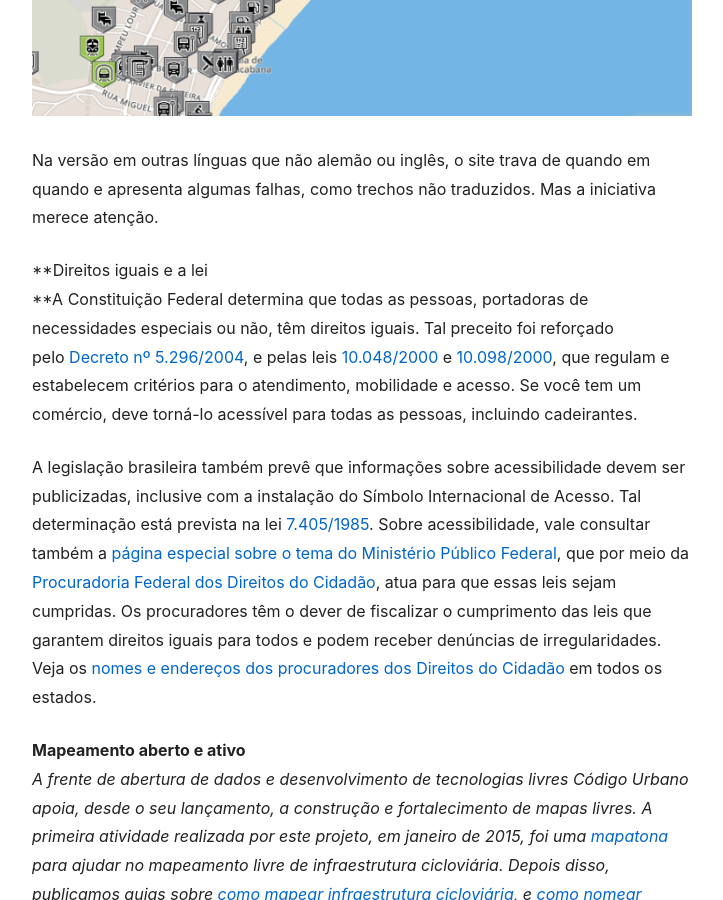
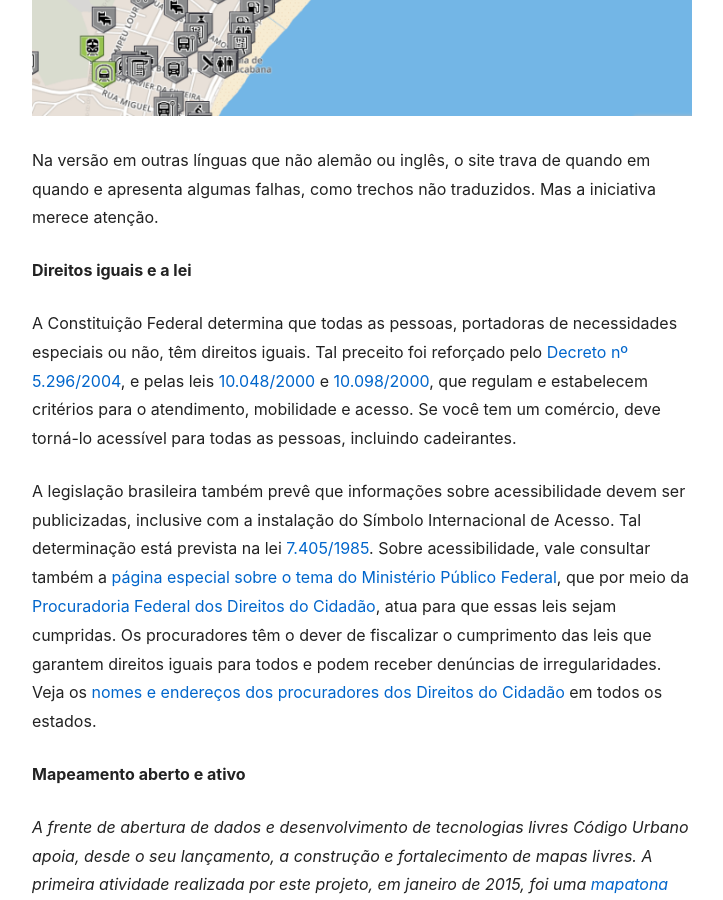
Before and after one commit to codigourbano/website, a Jekyll site: the page built from _posts/2015-09-09-ajude-a-mapear-lugares-acessiveis-para-cadeirantes.md, in a window 1280 px wide and 900 px high, scrolled down 2404 px. Shown: the whole window, without its empty margins (278-1001 px from the left). Built offline with Jekyll 4.4.1, drawn with Linux system fonts in a browser that asks for light colours; part of the change alters nothing that is shown; some of the changed text lies outside the part shown.

Commit message:
fix(post): Wheelmap links, headings, and images on cadeirantes post
Correct openstreetmap tag typo; use https for OSM/Wheelmap; drop dead
Windows Store link with a short archival note; map Berlin/SP/RJ figures
with HTML img + alts and Rio link to Wheelmap near Copacabana; fix split
bold heading and clarify closing section italics.

Made-with: Cursor

```diff
--- a/_posts/2015-09-09-ajude-a-mapear-lugares-acessiveis-para-cadeirantes.md
+++ b/_posts/2015-09-09-ajude-a-mapear-lugares-acessiveis-para-cadeirantes.md
@@ -10,33 +10,35 @@ tags:
   - "calculo-de-rotas"
   - "mapas"
   - "mapas-abertos"
-  - "openstreeetmap"
+  - "openstreetmap"
   - "wheelmap-org"
 coverImage: "cadeirantes-berlin.png"
 ---
 
-É fácil, simples e rápido mapear os lugares acessíveis para cadeirantes do seu bairro. Graças a um aplicativo baseado no [OpenStreetMap](http://www.openstreetmap.org/) (OSM), mapa mundi aberto e colaborativo, dá para indicar quais lugares são completamente (verde), parcialmente (amarelo) ou não acessíveis (vermelho) para quem está em uma cadeira de rodas. Basta acessar o [Wheelmap.org](http://wheelmap.org/pt_BR/map#/?lat=-23.5560531&lon=-46.6916525&zoom=18) e clicar nos botões cinzas que representam os estabelecimentos ainda não classificados, escolhendo as cores mais adequadas para indicar a acessibilidade do local para cadeirantes. Dá para fazer isso pelo celular (versões para [Android](https://play.google.com/store/apps/details?id=org.wheelmap.android.online), [IOS](https://itunes.apple.com/br/app/wheelmap/id399239476?mt=8) e [Windows Phone](https://www.microsoft.com/pt-br/store/apps/wheelmap/9wzdncrdh81z)).
+É fácil, simples e rápido mapear os lugares acessíveis para cadeirantes do seu bairro. Graças a um aplicativo baseado no [OpenStreetMap](https://www.openstreetmap.org/) (OSM), mapa mundi aberto e colaborativo, dá para indicar quais lugares são completamente (verde), parcialmente (amarelo) ou não acessíveis (vermelho) para quem está em uma cadeira de rodas. Basta acessar o [Wheelmap.org](https://wheelmap.org/pt_BR/map#/?lat=-23.5560531&lon=-46.6916525&zoom=18) e clicar nos botões cinzas que representam os estabelecimentos ainda não classificados, escolhendo as cores mais adequadas para indicar a acessibilidade do local para cadeirantes. Dá para fazer isso pelo celular (versões para [Android](https://play.google.com/store/apps/details?id=org.wheelmap.android.online) e [iOS](https://apps.apple.com/br/app/wheelmap/id399239476); o aplicativo para Windows Phone foi descontinuado).
 
 O aplicativo foi criado em 2010 na Alemanha e até setembro de 2015 já havia ajudado a catalogar mais de 510 mil estabelecimentos. No país, existem cidades com um mapeamento muito bom, com mapas realmente úteis para quem utiliza uma cadeira de rodas para se deslocar. É o caso de Berlim:
 
-[![](/assets/images/cadeirantes-berlin.png)](http://wheelmap.org/pt_BR/map#/?lat=52.517327824571176&lon=13.388859900000023&q=Berlim&status=&zoom=10)
+<a href="https://wheelmap.org/pt_BR/map#/?lat=52.517327824571176&amp;lon=13.388859900000023&amp;q=Berlim&amp;status=&amp;zoom=10"><img src="/assets/images/cadeirantes-berlin.png" alt="Wheelmap: classificação de acessibilidade em Berlim" /></a>
 
 O mapa nada mais é do que um sistema que permite não apenas visualizar de maneira clara e direta as informações sobre acessibilidade contidas no OpenStreetMap, como também inserir ou modificar dados. Além de fazer consultas por tipos de comércio, também dá para indicar detalhes específicos de cada local, como presença ou não de banheiros acessíveis, por exemplo.
 
 Ao navegar, vale aproximar o zoom para visualizar detalhes de diferentes áreas, localizando mais estabelecimentos que não aparecem de longe. No Brasil, ainda são poucos os que foram coloridos e a maioria dos mapas é praticamente toda cinza. Em São Paulo, na região de Pinheiros, por exemplo, onde há muitos comércios mapeados, pouquíssimos estão classificados.
 
-[![](/assets/images/cadeirantes-sp.png)](http://wheelmap.org/pt_BR/map#/?lat=-23.549667748209284&lon=-46.62443161010742&q=S%C3%A3o%2BPaulo&status=&zoom=14)
+<a href="https://wheelmap.org/pt_BR/map#/?lat=-23.549667748209284&amp;lon=-46.62443161010742&amp;q=S%C3%A3o%2BPaulo&amp;status=&amp;zoom=14"><img src="/assets/images/cadeirantes-sp.png" alt="Wheelmap: poucos pontos classificados em São Paulo (Pinheiros)" /></a>
 
 O mesmo vale para a vizinhança da praia de Copacabana no Rio de Janeiro:
 
-[![](/assets/images/cadeirantes-rj-750x451-1.png)](/assets/images/cadeirantes-rj-750x451-1.png)
+<a href="https://wheelmap.org/pt_BR/map#/?lat=-22.9711&amp;lon=-43.1822&amp;zoom=15"><img src="/assets/images/cadeirantes-rj-750x451-1.png" alt="Wheelmap: vizinhança de Copacabana no Rio com muitos pontos ainda cinza" /></a>
 
 Na versão em outras línguas que não alemão ou inglês, o site trava de quando em quando e apresenta algumas falhas, como trechos não traduzidos. Mas a iniciativa merece atenção.
 
-**Direitos iguais e a lei
-**A Constituição Federal determina que todas as pessoas, portadoras de necessidades especiais ou não, têm direitos iguais. Tal preceito foi reforçado pelo [Decreto nº 5.296/2004](http://www.planalto.gov.br/ccivil_03/_ato2004-2006/2004/decreto/d5296.htm), e pelas leis [10.048/2000](http://www.planalto.gov.br/ccivil_03/leis/L10048.htm) e [10.098/2000](http://www.planalto.gov.br/ccivil_03/leis/L10098.htm), que regulam e estabelecem critérios para o atendimento, mobilidade e acesso. Se você tem um comércio, deve torná-lo acessível para todas as pessoas, incluindo cadeirantes.
+**Direitos iguais e a lei**
+
+A Constituição Federal determina que todas as pessoas, portadoras de necessidades especiais ou não, têm direitos iguais. Tal preceito foi reforçado pelo [Decreto nº 5.296/2004](http://www.planalto.gov.br/ccivil_03/_ato2004-2006/2004/decreto/d5296.htm), e pelas leis [10.048/2000](http://www.planalto.gov.br/ccivil_03/leis/L10048.htm) e [10.098/2000](http://www.planalto.gov.br/ccivil_03/leis/L10098.htm), que regulam e estabelecem critérios para o atendimento, mobilidade e acesso. Se você tem um comércio, deve torná-lo acessível para todas as pessoas, incluindo cadeirantes.
 
 A legislação brasileira também prevê que informações sobre acessibilidade devem ser publicizadas, inclusive com a instalação do Símbolo Internacional de Acesso. Tal determinação está prevista na lei [7.405/1985](http://www.planalto.gov.br/ccivil_03/leis/1980-1988/L7405.htm). Sobre acessibilidade, vale consultar também a [página especial sobre o tema do Ministério Público Federal](http://www.turminha.mpf.mp.br/viva-a-diferenca/acessibilidade/o-que-e-acessibilidade-e-respeito-aos-deficientes-1), que por meio da [Procuradoria Federal dos Direitos do Cidadão](http://pfdc.pgr.mpf.mp.br/#&panel1-3&panel2-2&panel3-2), atua para que essas leis sejam cumpridas. Os procuradores têm o dever de fiscalizar o cumprimento das leis que garantem direitos iguais para todos e podem receber denúncias de irregularidades. Veja os [nomes e endereços dos procuradores dos Direitos do Cidadão](http://pfdc.pgr.mpf.mp.br/institucional/prdcs/contatos/) em todos os estados.
 
 **Mapeamento aberto e ativo**
-_A frente de abertura de dados e desenvolvimento de tecnologias livres Código Urbano apoia, desde o seu lançamento, a construção e fortalecimento de mapas livres. A primeira atividade realizada por este projeto, em janeiro de 2015, foi uma [mapatona]({% post_url 2015-01-12-mapatona-de-ciclovias %}) para ajudar no mapeamento livre de infraestrutura cicloviária. Depois disso, publicamos guias sobre [como mapear infraestrutura cicloviária]({% post_url 2015-06-12-como-mapear-infraestrutura-para-bicicletas %}), e [como nomear ruas]({% post_url 2015-06-19-como-nomear-ruas-no-openstreetmap-a-partir-de-mapas-do-ibge %}) a partir de mapas do IBGE._
+
+*A frente de abertura de dados e desenvolvimento de tecnologias livres Código Urbano apoia, desde o seu lançamento, a construção e fortalecimento de mapas livres. A primeira atividade realizada por este projeto, em janeiro de 2015, foi uma [mapatona]({% post_url 2015-01-12-mapatona-de-ciclovias %}) para ajudar no mapeamento livre de infraestrutura cicloviária. Depois disso, publicamos guias sobre [como mapear infraestrutura cicloviária]({% post_url 2015-06-12-como-mapear-infraestrutura-para-bicicletas %}), e [como nomear ruas]({% post_url 2015-06-19-como-nomear-ruas-no-openstreetmap-a-partir-de-mapas-do-ibge %}) a partir de mapas do IBGE.*
```
